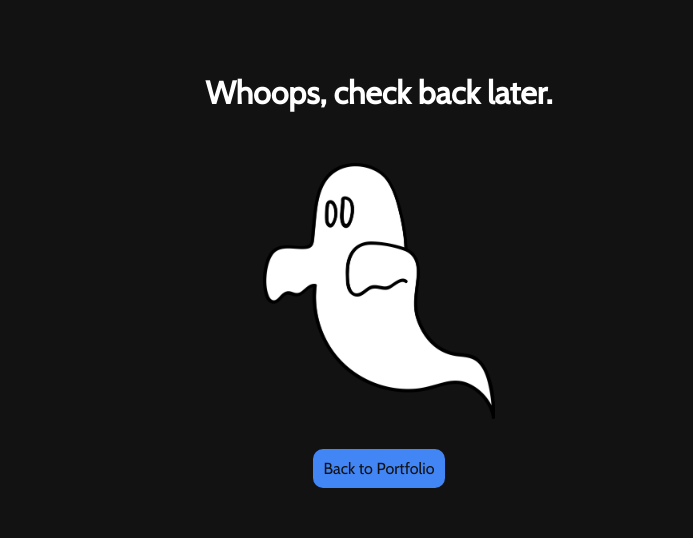
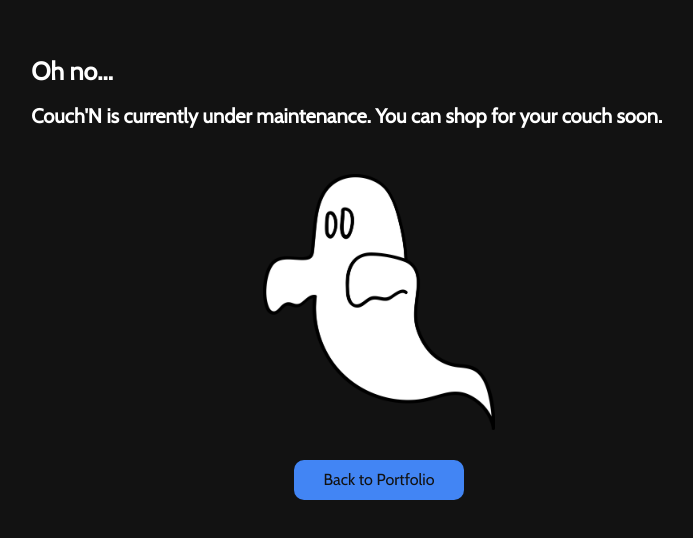
Before and after one commit to Gage-Dev/Couch-n, a plain HTML site: page index.html in a window 1280 px wide. Shown: the part 130-668 px from the top of the page, without its empty margins (261-954 px from the left). Drawn offline with nearby package versions, Linux system fonts and the light colour scheme.

Commit message:
updated error message

```diff
--- a/index.css
+++ b/index.css
@@ -13,13 +13,24 @@ body, html {
 
   h1 {
     color: #fff;
-}
+    font-size: 25px;
+    width: 60%;
+    text-align: left;
+    margin-bottom: 1px;
+  }
+
+  h2 {
+    color: #fff;
+    font-size: 20px;
+    width: 60%;
+    text-align: left;
+  }
 
   .ghost {
     width: 20%;
     margin-top: 30px;
     margin-bottom: 30px;
-}
+  }
 
   .container {
     text-align: center;
@@ -31,6 +42,8 @@ body, html {
   .button {
     background-color: #fff;
     color:rgb(18, 18, 18);
+    width: 150px;
+    height: 20px;
     padding: 10px;
     border-radius: 10px;
     text-decoration: none;
--- a/index.html
+++ b/index.html
@@ -9,7 +9,8 @@
 </head>
 <body>
     <div class="container">
-        <h1>Whoops, check back later.</h1>
+        <h1>Oh no...</h1>
+        <h2>Couch'N is currently under maintenance. You can shop for your couch soon.</h2>
         <img class="ghost" src="/Assets/ghosts-1775548_1280.png">
         <a class="button" href="https://gagebc.netlify.app">Back to Portfolio</a>
     </div>
```
